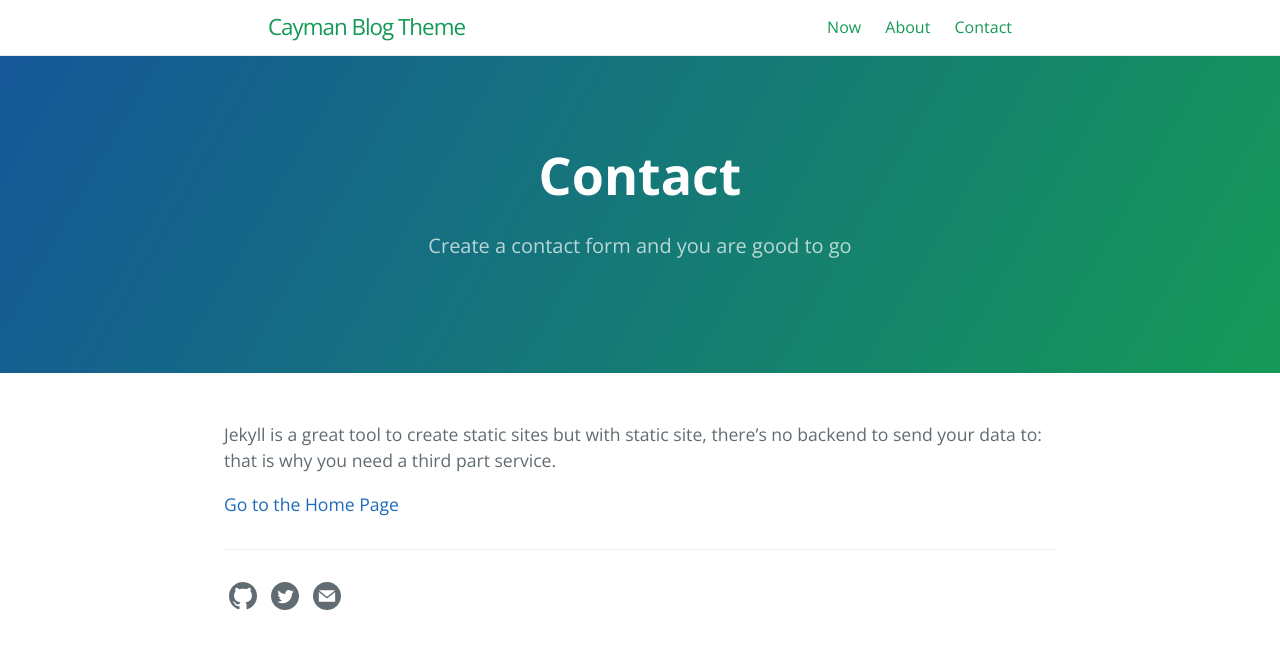
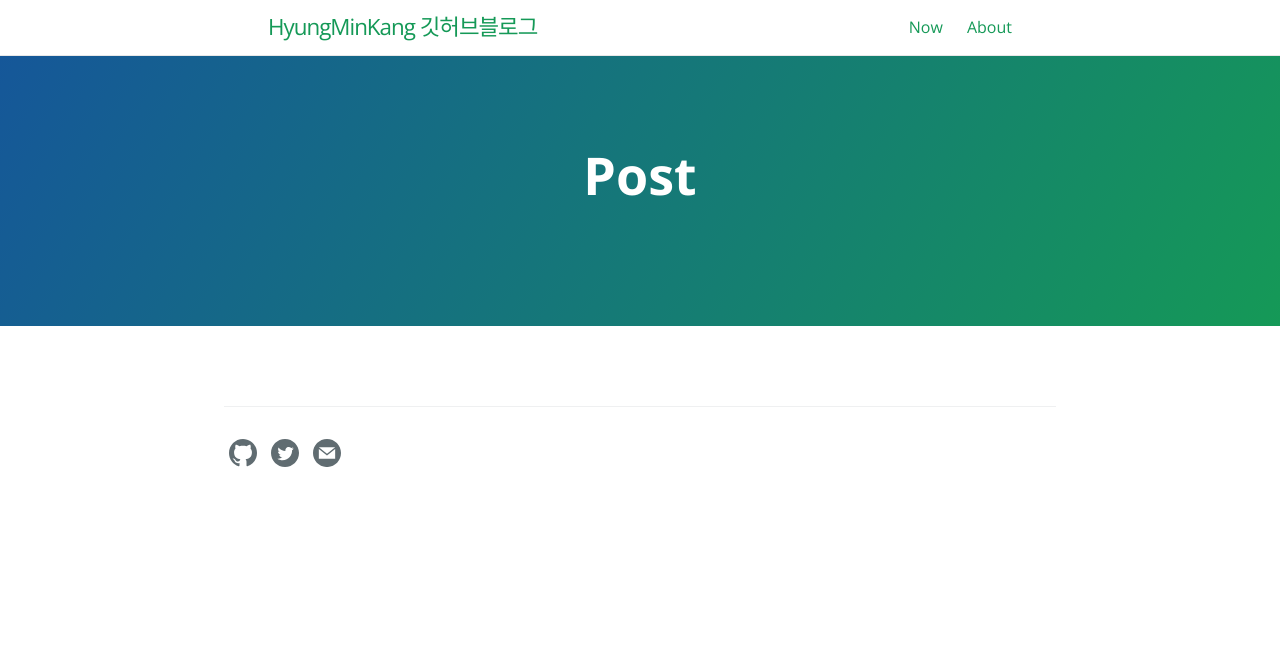
Before and after one commit to HyungMinKang/HyungMinKang.github.io, a Jekyll site: the page built from contact.md, in a window 1280 px wide. Shown: the top 649 px of the page. Built offline with Jekyll 4.4.1, drawn with Linux system fonts in a browser that asks for light colours.

Commit message:
setting 1

```diff
--- a/_config.yml
+++ b/_config.yml
@@ -1,5 +1,5 @@
-title: Cayman Blog Theme
-description: Cayman Blog Theme is a clean, responsive blogging theme for Jekyll and Gitlab/GitHub Pages.
+title: HyungMinKang 깃허브블로그
+description: 기록하는 개발자
 show_downloads: true
 
 baseurl: "/cayman-blog" # change this to the subpath of your site, e.g. /blog. Leave it empty if you don't need it.
--- a/contact.md
+++ b/contact.md
@@ -1,11 +1,7 @@
 ---
 layout: page
-title: Contact
-tagline: Create a contact form and you are good to go
-ref: contact
+title: Post
+tagline:
+ref: post
 order: 1
 ---
-
-Jekyll is a great tool to create static sites but with static site, there's no backend to send your data to: that is why you need a third part service.
-
-[Go to the Home Page]({{ '/' | absolute_url }})
```
Also changed, not shown: index.md (+0 -8 lines).
